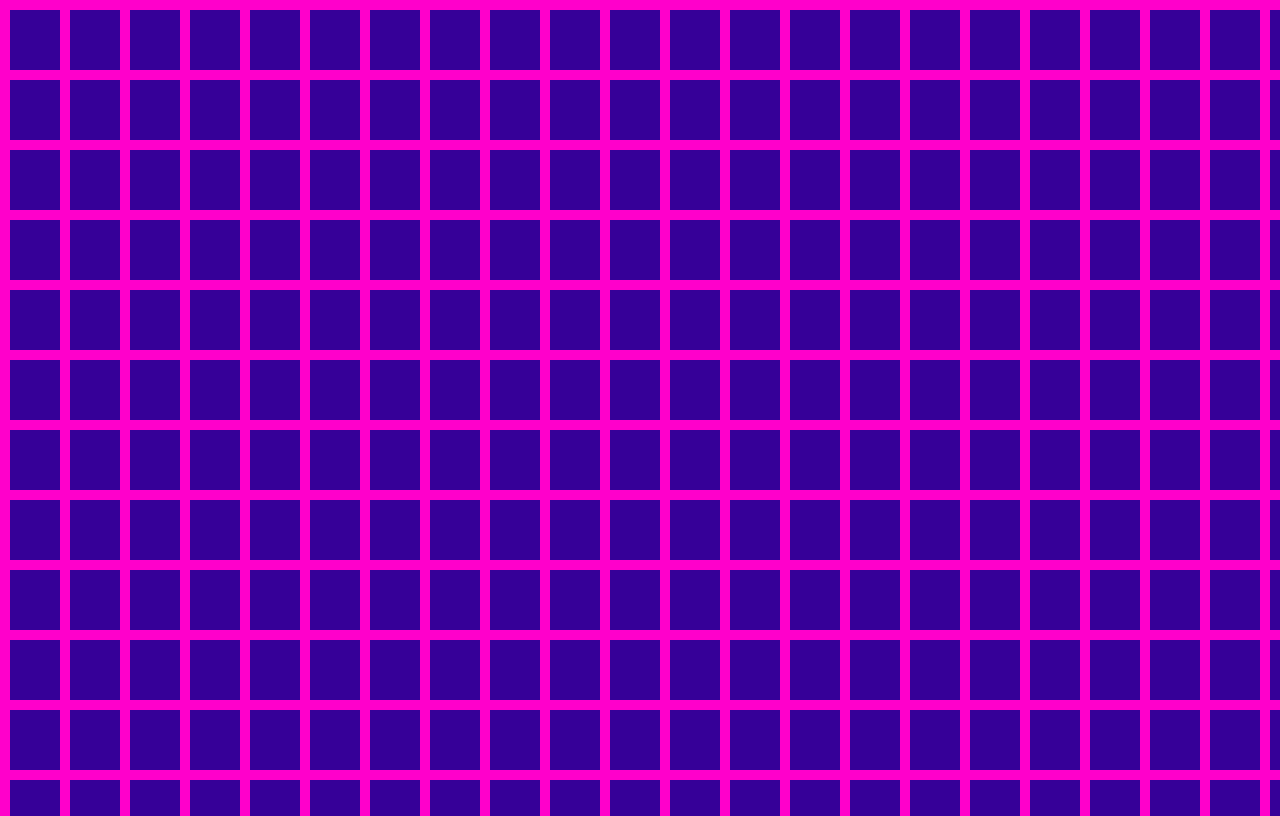
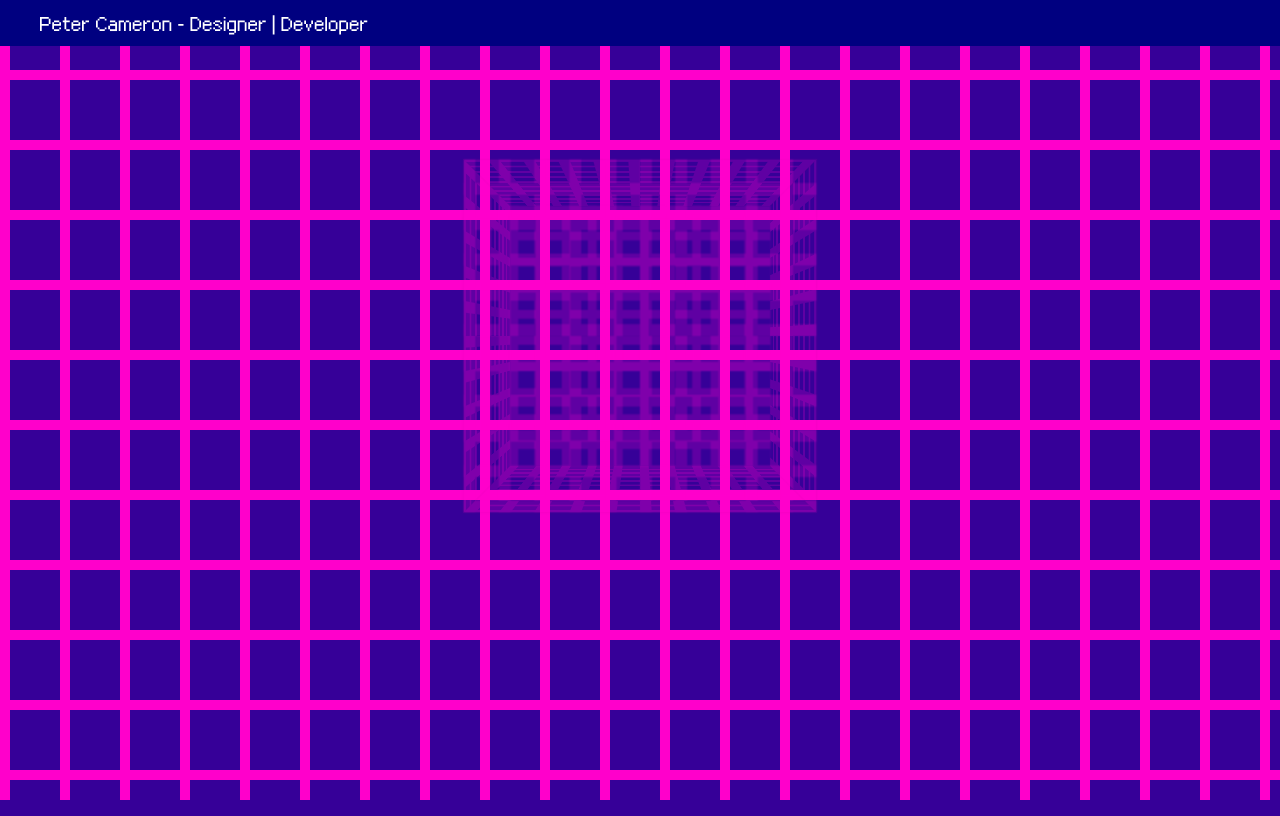
Before and after one commit to pcsandford/alf-pogs, a website: page index.html in a window 1280 px wide. Drawn offline with Linux system fonts and the light colour scheme.

Commit message:
adding fonts

```diff
--- a/index.html
+++ b/index.html
@@ -8,15 +8,25 @@
   <link rel="stylesheet" href="build/css/styles.min.css">
 
   <!-- Fonts -->
-  <link href="https://fonts.googleapis.com/css?family=Roboto+Mono:400,700" rel="stylesheet">
+  <link href="https://fonts.googleapis.com/css?family=VT323" rel="stylesheet">
 
 </head>
 <body>
-
-  <div class="bg1"></div>
-  <div class="bg2"></div>
-  <div class="bg3"></div>
-  <div class="bg4"></div>
+  <header>
+    Peter Cameron - Designer | Developer
+  </header>
+  <main>
+    <div id="holder">
+    <div class="cube">
+      <div class="side1"></div>
+      <div class="side2"></div>
+      <div class="side3"></div>
+      <div class="side4"></div>
+      <div class="side5"></div>
+      <div class="side6"></div>
+    </div>
+    </div>
+  </main>
 
 
   <script src="bower_components/jquery/dist/jquery.min.js"></script>
--- /dev/null
+++ b/src/css/_reset.scss
@@ -0,0 +1,6 @@
+article,aside,details,figcaption,figure,footer,header,hgroup,nav,section,summary{display:block;}audio,canvas,video{display:inline-block;}audio:not([controls]){display:none;height:0;}[hidden]{display:none;}html{font-family:sans-serif;-webkit-text-size-adjust:100%;-ms-text-size-adjust:100%;}a:focus{outline:thin dotted;}a:active,a:hover{outline:0;}h1{font-size:2em;}abbr[title]{border-bottom:1px dotted;}b,strong{font-weight:700;}dfn{font-style:italic;}mark{background:#ff0;color:#000;}code,kbd,pre,samp{font-family:monospace, serif;font-size:1em;}pre{white-space:pre-wrap;word-wrap:break-word;}q{quotes:\201C \201D \2018 \2019;}small{font-size:80%;}sub,sup{font-size:75%;line-height:0;position:relative;vertical-align:baseline;}sup{top:-.5em;}sub{bottom:-.25em;}img{border:0;}svg:not(:root){overflow:hidden;}fieldset{border:1px solid silver;margin:0 2px;padding:.35em .625em .75em;}button,input,select,textarea{font-family:inherit;font-size:100%;margin:0;}button,input{line-height:normal;}button,html input[type=button],/* 1 */
+input[type=reset],input[type=submit]{-webkit-appearance:button;cursor:pointer;}button[disabled],input[disabled]{cursor:default;}input[type=checkbox],input[type=radio]{box-sizing:border-box;padding:0;}input[type=search]{-webkit-appearance:textfield;-moz-box-sizing:content-box;-webkit-box-sizing:content-box;box-sizing:content-box;}input[type=search]::-webkit-search-cancel-button,input[type=search]::-webkit-search-decoration{-webkit-appearance:none;}textarea{overflow:auto;vertical-align:top;}table{border-collapse:collapse;border-spacing:0;}body,figure{margin:0;}legend,button::-moz-focus-inner,input::-moz-focus-inner{border:0;padding:0;}
+
+.clearfix:after {visibility: hidden; display: block; font-size: 0; content: " "; clear: both; height: 0; }
+
+* { -moz-box-sizing: border-box; -webkit-box-sizing: border-box; box-sizing: border-box; }
--- a/src/css/styles.scss
+++ b/src/css/styles.scss
@@ -1,11 +1,24 @@
+@import "reset";
+
 /* VARIABLES */
 
 /* Colours */
+$white: #FFF;
+$black: #333;
 $background: #360098;
 $bright: #FF00CB;
+$windowsBlue: #000080;
+$windowsGrey: #C0C0C0;
 
 /* Fonts */
-$font-family: 'Roboto Mono', monospace;
+
+/* PX_SANS_NOUVEAUX */
+@font-face {
+  font-family: "px_sans";
+  src: url('../../fonts/px_sans_nouveaux.ttf')  format('truetype');
+}
+
+$font-family: "px_sans", "VT323", monospace;
 $base-size: 14px;
 
 
@@ -17,4 +30,87 @@
   background-image: linear-gradient($bright 10px, transparent 2px),
   linear-gradient(90deg, $bright 10px, transparent 2px);
   background-size:60px 70px;
+  color:$white;
+  font-size:$base-size;
+  font-family:$font-family;
 }
+
+header {
+  width:100%;
+  background-color: $windowsBlue;
+  padding:10px 40px;
+  position: relative;
+  z-index:100;
+}
+
+main {
+  display:flex;
+  justify-content:center;
+  align-items:center;
+}
+
+//cube
+#holder {
+  margin:140px auto;
+  perspective:1000px;
+}
+
+.cube {
+  position: relative;
+  margin: 0 auto;
+  height: 300px;
+  width: 300px;
+  animation: spin 20s infinite linear;
+  transform-style: preserve-3d;
+}
+
+.cube div {
+  position: absolute;
+  height: 300px;
+  width: 300px;
+  box-shadow: 0px 0px 1px rgba(0, 0, 0, 0.5);
+  animation:rotate 15s infinite linear;
+  opacity:0.2;
+}
+
+.cube div.side1 {
+  background: linear-gradient($bright 10px, transparent 2px),
+  linear-gradient(90deg, $bright 10px, transparent 2px);
+  background-size:30px 30px;
+  transform:translateZ(150px);
+}
+.cube div.side2 {
+  background-image: linear-gradient($bright 10px, transparent 2px),
+  linear-gradient(90deg, $bright 10px, transparent 2px);
+  background-size:30px 30px;
+  transform:rotateY(90deg) translateZ(150px);
+}
+.cube div.side3 {
+  background-image: linear-gradient($bright 10px, transparent 2px),
+  linear-gradient(90deg, $bright 10px, transparent 2px);
+  background-size:30px 30px;
+  transform:rotateY(180deg) translateZ(150px);
+}
+.cube div.side4 {
+  background-image: linear-gradient($bright 10px, transparent 2px),
+  linear-gradient(90deg, $bright 10px, transparent 2px);
+  background-size:30px 30px;
+  transform:rotateY(-90deg) translateZ(150px);
+}
+.cube div.side5 {
+  background-image: linear-gradient($bright 10px, transparent 2px),
+  linear-gradient(90deg, $bright 10px, transparent 2px);
+  background-size:30px 30px;
+  transform:rotateX(-90deg) translateZ(150px) rotate(180deg);
+}
+.cube div.side6  {
+  background-image: linear-gradient($bright 10px, transparent 2px),
+  linear-gradient(90deg, $bright 10px, transparent 2px);
+  background-size:30px 30px;
+  transform:rotateX(90deg) translateZ(150px);
+}
+
+@keyframes spin {
+  0% {transform: rotateX(0deg) rotateY(0deg);}
+  100% {transform: rotateX(1080deg) rotateY(360deg);}
+}
```
Also changed, not shown: build/css/styles.min.css, fonts/px_sans_nouveaux.ttf (added).
